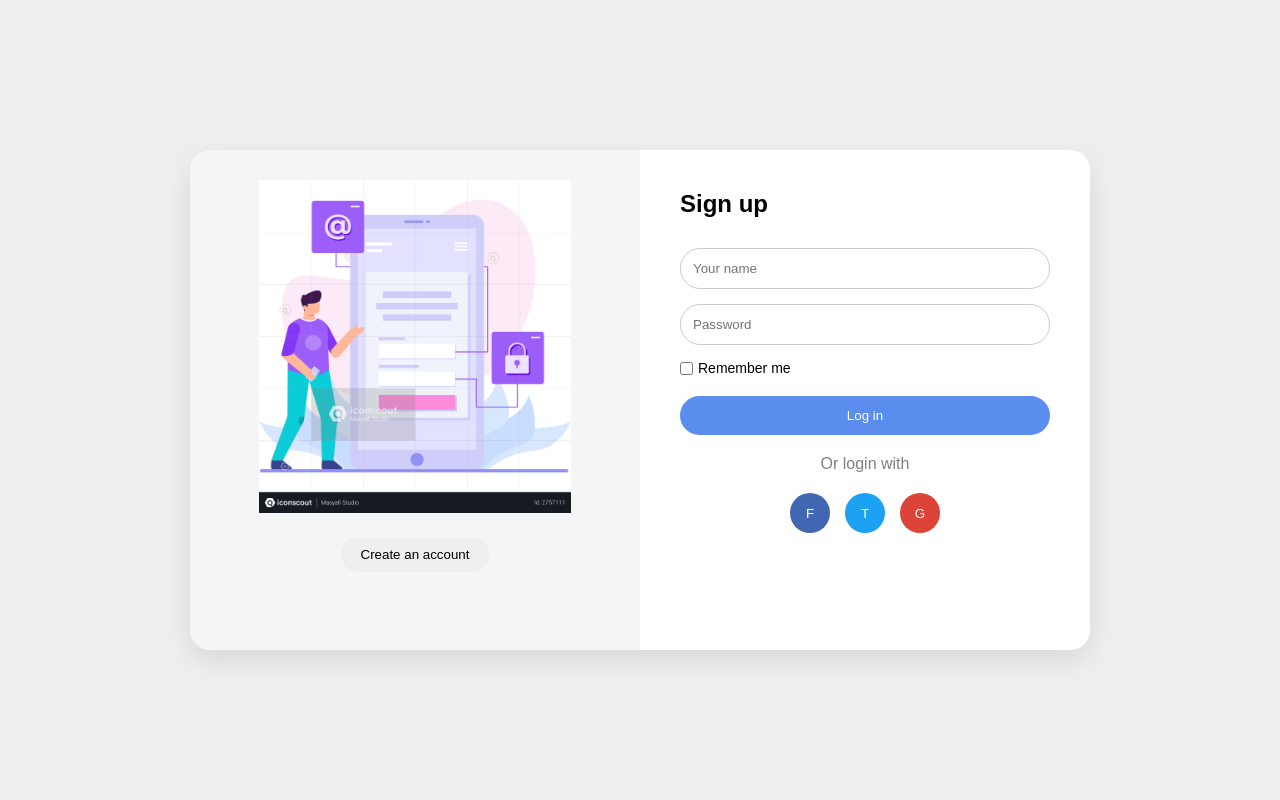
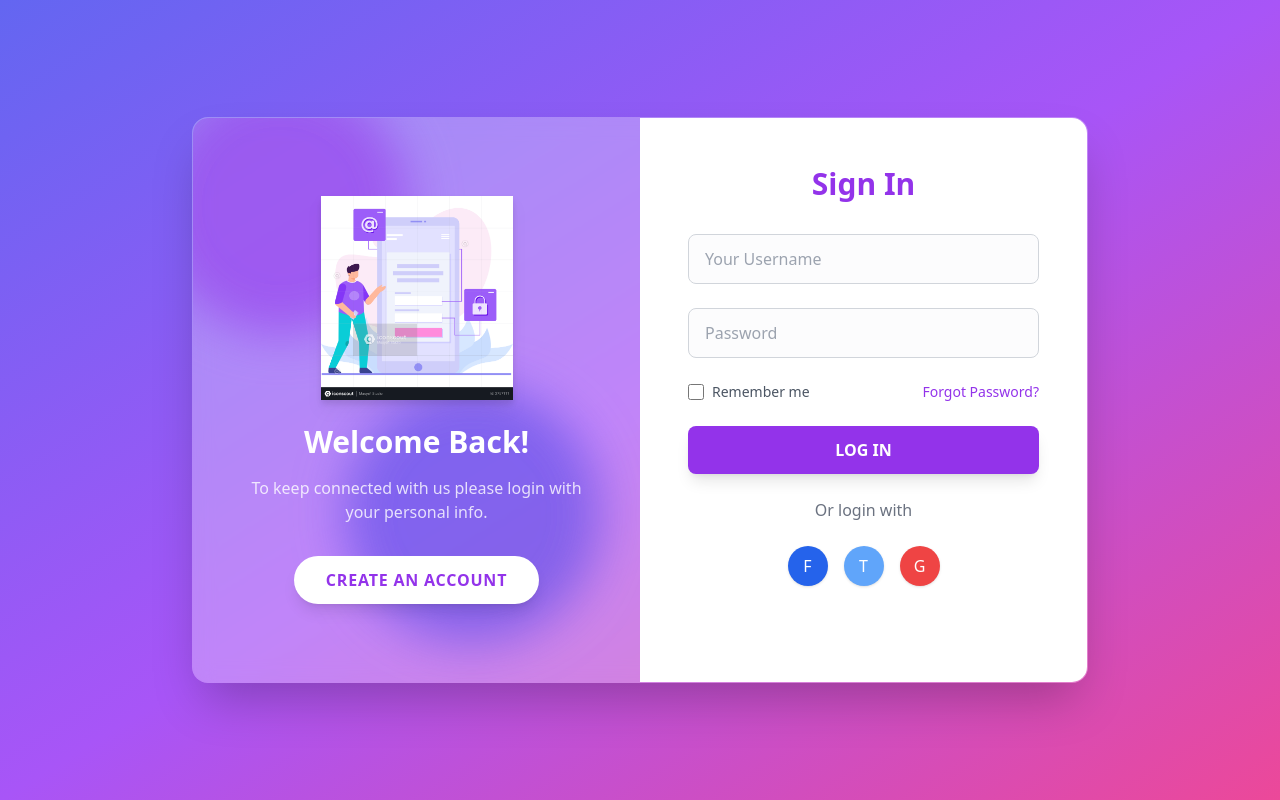
Before and after one commit to veer714/Login_with_DB, a Flask app: page / in a window 1280 px wide. Run offline with Flask 3, Linux system fonts and the light colour scheme; some libraries are stand-ins or nearby versions.

Commit message:
Add project files

```diff
--- a/templates/login.html
+++ b/templates/login.html
@@ -1,54 +1,125 @@
 <!DOCTYPE html>
 <html lang="en">
+
 <head>
     <meta charset="UTF-8">
+    <meta name="viewport" content="width=device-width, initial-scale=1.0">
     <title>Login Page</title>
-    <link rel="stylesheet" href="{{url_for('static',filename='css/style.css') }}">
+    <script src="https://cdn.tailwindcss.com"></script>
+    <script>
+        tailwind.config = {
+            theme: {
+                extend: {
+                    animation: {
+                        'fade-in': 'fadeIn 0.5s ease-out',
+                        'slide-up': 'slideUp 0.5s ease-out',
+                        'pulse-slow': 'pulse 3s infinite',
+                    },
+                    keyframes: {
+                        fadeIn: {
+                            '0%': { opacity: '0' },
+                            '100%': { opacity: '1' },
+                        },
+                        slideUp: {
+                            '0%': { transform: 'translateY(20px)', opacity: '0' },
+                            '100%': { transform: 'translateY(0)', opacity: '1' },
+                        }
+                    }
+                }
+            }
+        }
+    </script>
+    <style>
+        .glass {
+            background: rgba(255, 255, 255, 0.2);
+            backdrop-filter: blur(10px);
+            border: 1px solid rgba(255, 255, 255, 0.1);
+            box-shadow: 0 8px 32px 0 rgba(31, 38, 135, 0.37);
+        }
+    </style>
 </head>
-<body>
 
-<div class="container">
-    <div class="card">
+<body
+    class="bg-gradient-to-br from-indigo-500 via-purple-500 to-pink-500 min-h-screen flex items-center justify-center p-4">
+
+    <div
+        class="glass rounded-2xl shadow-2xl overflow-hidden w-full max-w-4xl flex flex-col md:flex-row animate-fade-in text-white">
 
         <!-- LEFT SIDE -->
-        <div class="left">
-            <img src="{{url_for('static',filename='images/login.png') }}" alt="login">
-            <button class="create-btn">Create an account</button>
+        <div
+            class="w-full md:w-1/2 p-8 md:p-12 flex flex-col justify-center items-center bg-white/10 relative overflow-hidden">
+            <div
+                class="absolute w-64 h-64 bg-purple-600 rounded-full mix-blend-multiply filter blur-xl opacity-70 animate-pulse-slow -top-10 -left-10">
+            </div>
+            <div
+                class="absolute w-64 h-64 bg-indigo-600 rounded-full mix-blend-multiply filter blur-xl opacity-70 animate-pulse-slow bottom-10 right-10 animation-delay-2000">
+            </div>
+
+            <div class="relative z-10 text-center">
+                <img src="{{url_for('static',filename='images/login.png') }}" alt="login"
+                    class="w-48 mx-auto mb-6 drop-shadow-lg animate-slide-up">
+                <h2 class="text-3xl font-bold mb-4 animate-slide-up" style="animation-delay: 0.1s;">Welcome Back!</h2>
+                <p class="mb-8 text-white/80 animate-slide-up" style="animation-delay: 0.2s;">To keep connected with us
+                    please login with your personal info.</p>
+                <button
+                    class="bg-white text-purple-600 px-8 py-3 rounded-full font-bold uppercase tracking-wider hover:bg-gray-100 transition shadow-lg animate-slide-up"
+                    style="animation-delay: 0.3s;">Create an account</button>
+            </div>
         </div>
 
         <!-- RIGHT SIDE -->
-        <div class="right">
-            <h2>Sign up</h2>
+        <div class="w-full md:w-1/2 p-8 md:p-12 bg-white text-gray-800">
+            <div class="max-w-md mx-auto">
+                <h2 class="text-3xl font-bold text-center mb-8 text-purple-600 animate-slide-up">Sign In</h2>
 
-            <div class="input-box">
-                <input type="text" id="username" placeholder="Your name">
+                <div class="space-y-6">
+                    <div class="relative animate-slide-up" style="animation-delay: 0.1s;">
+                        <input type="text" id="username"
+                            class="w-full px-4 py-3 rounded-lg border border-gray-300 focus:outline-none focus:border-purple-500 focus:ring-2 focus:ring-purple-200 transition bg-gray-50 bg-opacity-50"
+                            placeholder="Your Username">
                     </div>
 
-            <div class="input-box">
-                <input type="password" id="password" placeholder="Password">
+                    <div class="relative animate-slide-up" style="animation-delay: 0.2s;">
+                        <input type="password" id="password"
+                            class="w-full px-4 py-3 rounded-lg border border-gray-300 focus:outline-none focus:border-purple-500 focus:ring-2 focus:ring-purple-200 transition bg-gray-50 bg-opacity-50"
+                            placeholder="Password">
                     </div>
 
-            <div class="remember">
-                <input type="checkbox">
-                <label>Remember me</label>
+                    <div class="flex items-center justify-between animate-slide-up" style="animation-delay: 0.3s;">
+                        <div class="flex items-center">
+                            <input type="checkbox" id="remember"
+                                class="w-4 h-4 text-purple-600 border-gray-300 rounded focus:ring-purple-500">
+                            <label for="remember" class="ml-2 text-sm text-gray-600">Remember me</label>
+                        </div>
+                        <a href="#" class="text-sm text-purple-600 hover:text-purple-800 font-medium">Forgot
+                            Password?</a>
                     </div>
 
-            <button class="login-btn" onclick="login()">Log in</button>
+                    <button onclick="login()"
+                        class="w-full bg-purple-600 text-white font-bold py-3 rounded-lg hover:bg-purple-700 transition shadow-lg transform hover:-translate-y-1 animate-slide-up"
+                        style="animation-delay: 0.4s;">LOG IN</button>
 
-            <p class="or">Or login with</p>
+                    <p class="text-center text-gray-500 my-4 animate-slide-up" style="animation-delay: 0.5s;">Or login
+                        with</p>
 
-            <div class="social">
-                <button class="fb">F</button>
-                <button class="tw">T</button>
-                <button class="gg">G</button>
+                    <div class="flex justify-center gap-4 animate-slide-up" style="animation-delay: 0.6s;">
+                        <button
+                            class="w-10 h-10 rounded-full bg-blue-600 text-white flex items-center justify-center hover:bg-blue-700 transition shadow">F</button>
+                        <button
+                            class="w-10 h-10 rounded-full bg-blue-400 text-white flex items-center justify-center hover:bg-blue-500 transition shadow">T</button>
+                        <button
+                            class="w-10 h-10 rounded-full bg-red-500 text-white flex items-center justify-center hover:bg-red-600 transition shadow">G</button>
                     </div>
 
-            <p id="msg"></p>
+                    <div id="msg" class="text-center text-red-500 font-medium mt-4 h-6 animate-slide-up"
+                        style="animation-delay: 0.7s;"></div>
+                </div>
+            </div>
         </div>
 
-    </div>
     </div>
 
     <script src="{{url_for('static',filename='js/script.js') }}"></script>
 </body>
+
 </html>
```
Lines whose indentation alone changed are shown as unchanged.
